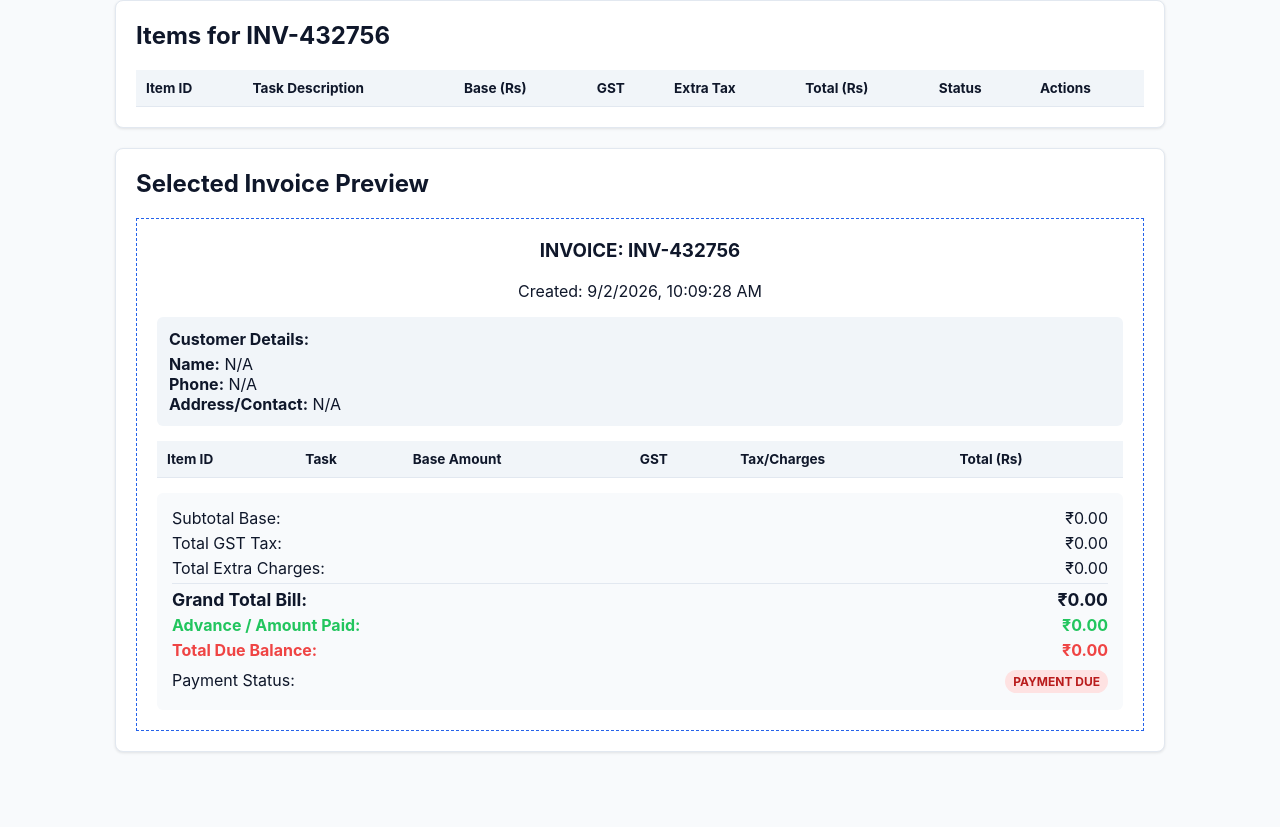
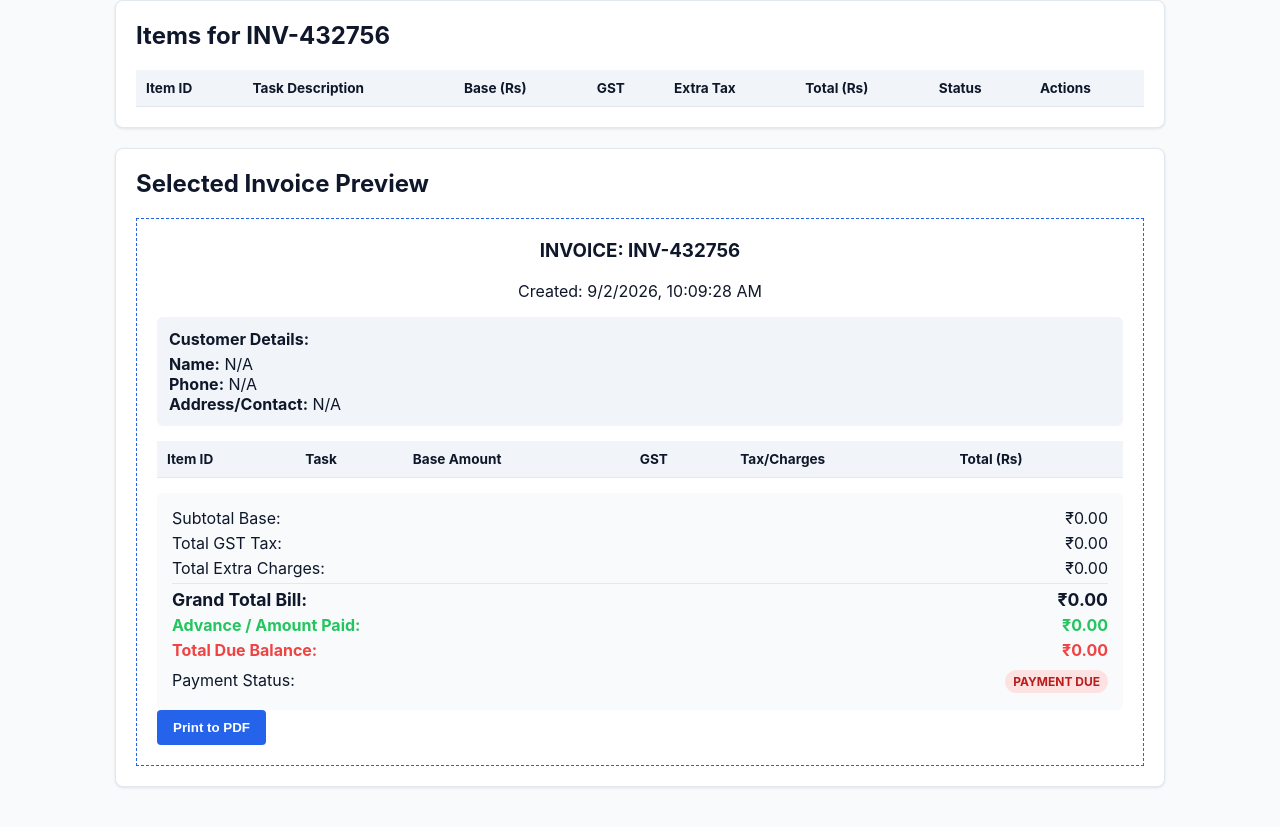
Before and after one commit to iamsourabhalder/Bill, a plain HTML site: page index.html in a window 1280 px wide. Shown: the part 1140-1967 px from the top of the page. Before the commit the page ends 1932 px from the top, so only its background shows below. Drawn offline with Linux system fonts and the light colour scheme.

Commit message:
Update and rename index.htm to index.html

```diff
--- a/index.htm
+++ b/index.html
@@ -329,7 +329,8 @@
                 <div class="totals-row paid-text"><span>Advance / Amount Paid:</span><span id="summaryPaid">₹0.00</span></div>
                 <div class="totals-row due-text"><span>Total Due Balance:</span><span id="summaryDue">₹0.00</span></div>
                 <div class="totals-row" style="margin-top: 10px;"><span>Payment Status:</span><span id="summaryPaymentBadge"></span></div>
-            </div>
+            </div> <button onclick="window.print()">Print to PDF</button>
+
         </div>
     </div>
 </div>
```
